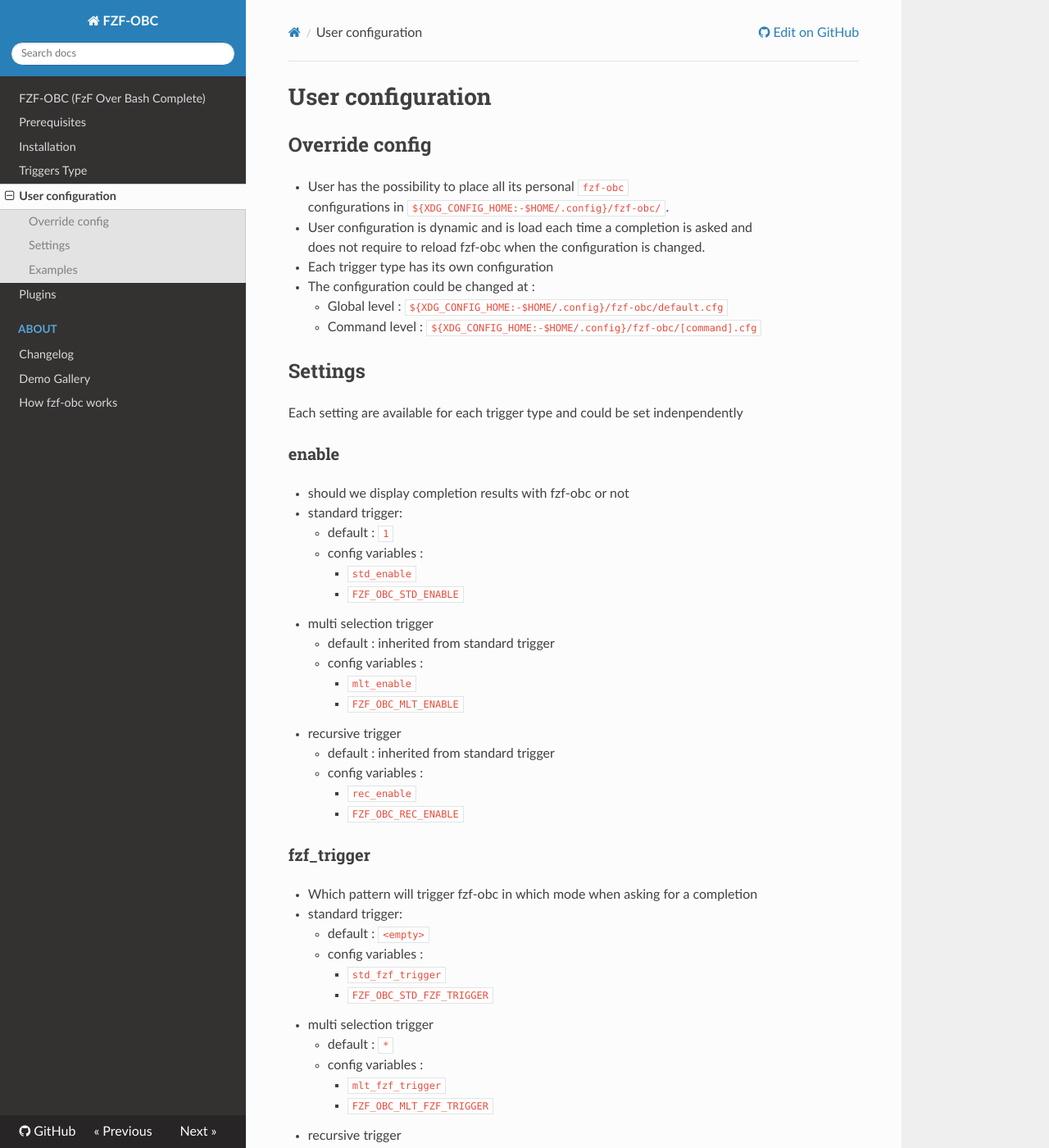
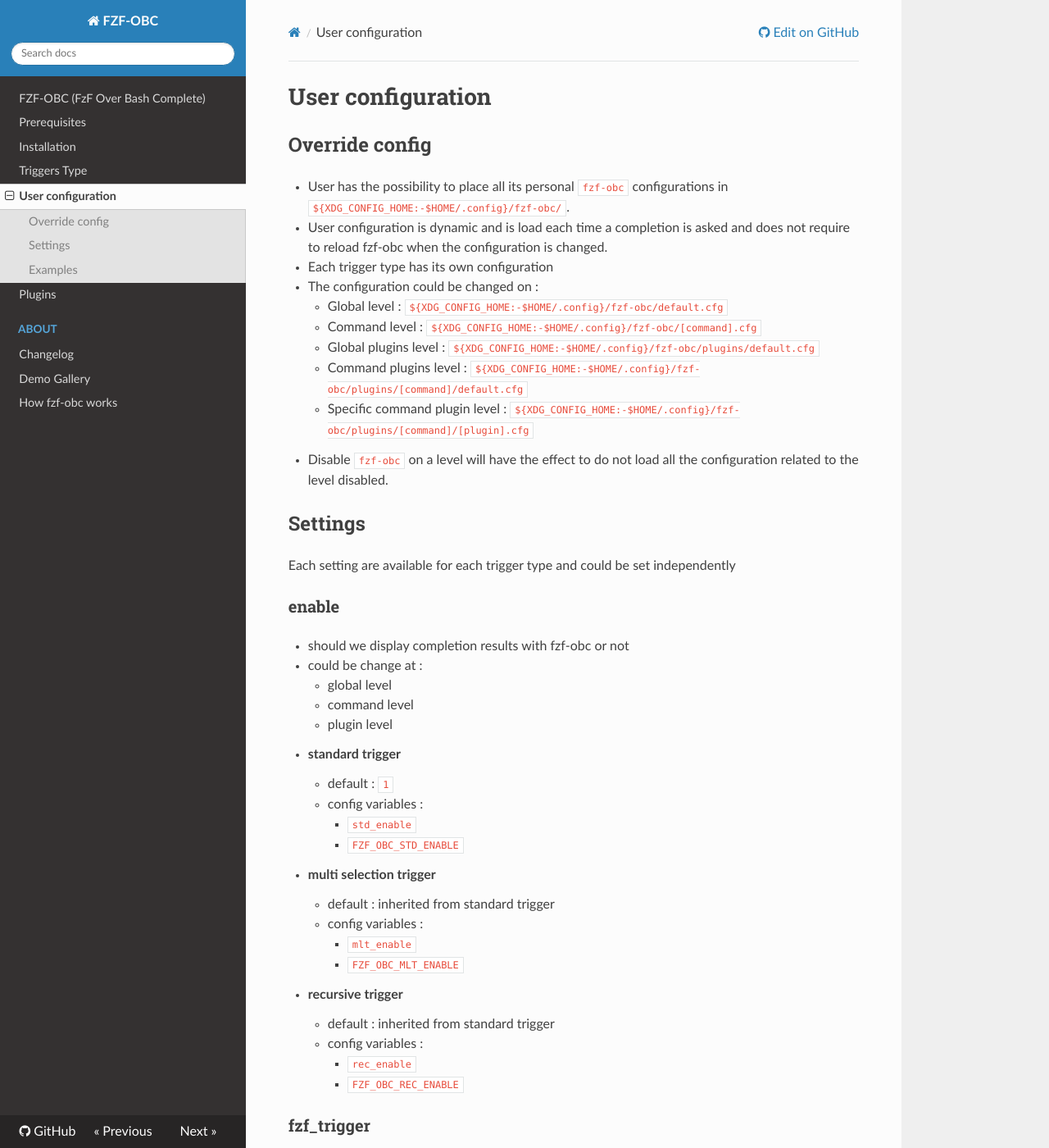
Before and after one commit to rockandska/fzf-obc, an MkDocs documentation site: the page built from docs/user_config.md, in a window 1280 px wide and 1400 px high. Shown: the whole window at 82% size. Built offline with MkDocs 1.6.1, drawn with Linux system fonts in a browser that asks for light colours; nearby versions of some CDN libraries; some of the changed text lies outside the part shown.

Commit message:
[docs] update

````diff
--- a/docs/user_config.md
+++ b/docs/user_config.md
@@ -2,33 +2,39 @@
 
 ## Override config
 
-- User has the possibility to place all its personal `fzf-obc`
-configurations in `${XDG_CONFIG_HOME:-$HOME/.config}/fzf-obc/`.
-- User configuration is dynamic and is load each time a completion is asked and
-does not require to reload fzf-obc when the configuration is changed.
+- User has the possibility to place all its personal `fzf-obc`  configurations in  `${XDG_CONFIG_HOME:-$HOME/.config}/fzf-obc/`.
+- User configuration is dynamic and is load each time a completion is asked and does not require to reload fzf-obc when the configuration is changed.
 - Each trigger type has its own configuration
-- The configuration could be changed at :
+- The configuration could be changed on :
     - Global level : `${XDG_CONFIG_HOME:-$HOME/.config}/fzf-obc/default.cfg`
     - Command level : `${XDG_CONFIG_HOME:-$HOME/.config}/fzf-obc/[command].cfg`
+    - Global plugins level : `${XDG_CONFIG_HOME:-$HOME/.config}/fzf-obc/plugins/default.cfg`
+    - Command plugins level : `${XDG_CONFIG_HOME:-$HOME/.config}/fzf-obc/plugins/[command]/default.cfg`
+    - Specific command plugin level : `${XDG_CONFIG_HOME:-$HOME/.config}/fzf-obc/plugins/[command]/[plugin].cfg`
+- Disable `fzf-obc` on a level will have the effect to do not load all the configuration related to the level disabled.
 
 ## Settings
 
-Each setting are available for each trigger type and could be set indenpendently
+Each setting are available for each trigger type and could be set independently
 
 ### enable
 
 - should we display completion results with fzf-obc or not
-- standard trigger:
+- could be change at :
+    - global level
+    - command level
+    - plugin level
+- **standard trigger**
     - default : `1`
     - config variables :
         - `std_enable`
         - `FZF_OBC_STD_ENABLE`
-- multi selection trigger
+- **multi selection trigger**
     - default : inherited from standard trigger
     - config variables :
         - `mlt_enable`
         - `FZF_OBC_MLT_ENABLE`
-- recursive trigger
+- **recursive trigger**
     - default : inherited from standard trigger
     - config variables :
         - `rec_enable`
@@ -37,17 +43,20 @@
 ### fzf_trigger
 
 - Which pattern will trigger fzf-obc in which mode when asking for a completion
-- standard trigger:
+- could be change at :
+    - global level
+    - command level
+- **standard trigger**
     - default : `<empty>`
     - config variables :
         - `std_fzf_trigger`
         - `FZF_OBC_STD_FZF_TRIGGER`
-- multi selection trigger
+- **multi selection trigger**
     - default : `*`
     - config variables :
         - `mlt_fzf_trigger`
         - `FZF_OBC_MLT_FZF_TRIGGER`
-- recursive trigger
+- **recursive trigger**
     - default : `**`
     - config variables :
         - `rec_fzf_trigger`
@@ -56,17 +65,21 @@
 ### fzf_multi
 
 - should we enable multiple selection when displaying results with fzf
-- standard trigger:
+- could be change at :
+    - global level
+    - command level
+    - plugin level
+- **standard trigger**
     - default : `0`
     - config variables :
         - `std_fzf_multi`
         - `FZF_OBC_STD_FZF_MULTI`
-- multi selection trigger
+- **multi selection trigger**
     - default : `1`
     - config variables :
         - `mlt_fzf_multi`
         - `FZF_OBC_MLT_FZF_MULTI`
-- recursive trigger
+- **recursive trigger**
     - default : `1`
     - config variables :
         - `rec_fzf_multi`
@@ -75,86 +88,102 @@
 ### fzf_opts
 
 - defaults options for fzf
-- standard trigger:
+- could be change at :
+    - global level
+    - command level
+    - plugin level
+- **standard trigger**
     - default : `--select-1 --exit-0 --no-sort`
     - config variables :
         - `std_fzf_opts`
         - `FZF_OBC_STD_FZF_OPTS`
-        - `FZF_OBC_OPTS`
-- multi selection trigger
+        - `FZF_OBC_OPTS` (***deprecated***)
+- **multi selection trigger**
     - default : inherited from standard trigger
     - config variables :
         - `mlt_fzf_opts`
         - `FZF_OBC_MLT_FZF_OPTS`
-        - `FZF_OBC_OPTS`
-- recursive trigger
+        - `FZF_OBC_OPTS` (***deprecated***)
+- **recursive trigger**
     - default : inherited from standard trigger
     - config variables :
         - `rec_fzf_opts`
         - `FZF_OBC_REC_FZF_OPTS`
-        - `FZF_OBC_GLOBS_OPTS`
+        - `FZF_OBC_GLOBS_OPTS` (***deprecated***)
 
 ### fzf_binds
 
 - Bindings used with fzf when displaying results
-- standard trigger:
+- could be change at :
+    - global level
+    - command level
+    - plugin level
+- **standard trigger**
     - default : `--bind tab:accept' 'FZF_OBC_BINDINGS`
     - config variables :
         - `std_fzf_binds`
         - `FZF_OBC_STD_FZF_BINDS`
-        - `FZF_OBC_BINDINGS`
-- multi selection trigger
+        - `FZF_OBC_BINDINGS` (***deprecated***)
+- **multi selection trigger**
     - default : `--bind tab:toggle+down;shift-tab:toggle+up`
     - config variables :
         - `mlt_fzf_binds`
         - `FZF_OBC_MLT_FZF_BINDS`
-        - `FZF_OBC_GLOBS_BINDINGS`
-- recursive trigger
+        - `FZF_OBC_GLOBS_BINDINGS` (***deprecated***)
+- **recursive trigger**
     - default :
         - inherited from multi selection trigger if multi selection is ON for
             recursive mode
-        - inherited from standard trigger if multi selection is OFF for recusrive
+        - inherited from standard trigger if multi selection is OFF for recursive
             mode
     - config variables :
         - `rec_fzf_binds`
-        - `FZF_OBC_REC_FZF_BINDS`
+        - `FZF_OBC_REC_FZF_BINDS` (***deprecated***)
 
 ### fzf_size
 
 - Size of the fzf window when displaying results
-- standard trigger:
+- could be change at :
+    - global level
+    - command level
+    - plugin level
+- **standard trigger:**
     - default : `40%`
     - config variables :
         - `std_fzf_size`
         - `FZF_OBC_STD_FZF_SIZE`
-        - `FZF_OBC_HEIGHT`
-- multi selection trigger
+        - `FZF_OBC_HEIGHT` (***deprecated***)
+- **multi selection trigger**
     - default : inherited from standard trigger
     - config variables :
         - `mlt_fzf_size`
         - `FZF_OBC_MLT_FZF_SIZE`
-        - `FZF_OBC_HEIGHT`
-- recursive trigger
+        - `FZF_OBC_HEIGHT` (***deprecated***)
+- **recursive trigger**
     - default : inherited from standard trigger
     - config variables :
         - `rec_fzf_size`
         - `FZF_OBC_REC_FZF_SIZE`
-        - `FZF_OBC_HEIGHT`
+        - `FZF_OBC_HEIGHT` (***deprecated***)
 
 ### fzf_position
 
 - Position of the fzf window when displaying results (only with tmux)
-- standard trigger:
-    - default : `r`
+- could be change at :
+    - global level
+    - command level
+    - plugin level
+- **standard trigger**
+    - default : `d`
     - config variables :
         - `std_fzf_position`
         - `FZF_OBC_STD_FZF_POSITION`
-- multi selection trigger
+- **multi selection trigger**
     - default : inherited from standard trigger
     - config variables :
         - `mlt_fzf_position`
         - `FZF_OBC_MLT_FZF_POSITION`
-- recursive trigger
+- **recursive trigger**
     - default : inherited from standard trigger
     - config variables :
         - `rec_fzf_position`
@@ -163,17 +192,21 @@
 ### fzf_tmux
 
 - Should we display the fzf window in a tmux pane or not (only with tmux)
-- standard trigger:
+- could be change at :
+    - global level
+    - command level
+    - plugin level
+- **standard trigger**
     - default : `1`
     - config variables :
         - `std_fzf_tmux`
         - `FZF_OBC_STD_FZF_TMUX`
-- multi selection trigger
+- **multi selection trigger**
     - default : inherited from standard trigger
     - config variables :
         - `mlt_fzf_tmux`
         - `FZF_OBC_MLT_FZF_TMUX`
-- recursive trigger
+- **recursive trigger**
     - default : inherited from standard trigger
     - config variables :
         - `rec_fzf_tmux`
@@ -182,17 +215,21 @@
 ### fzf_colors
 
 - Color scheme options for fzf
-- standard trigger:
+- could be change at :
+    - global level
+    - command level
+    - plugin level
+- **standard trigger**
     - default : `border:15`
     - config variables :
         - `std_fzf_colors`
         - `FZF_OBC_STD_FZF_COLORS`
-- multi selection trigger
+- **multi selection trigger**
     - default : inherited from standard trigger
     - config variables :
         - `mlt_fzf_colors`
         - `FZF_OBC_MLT_FZF_COLORS`
-- recursive trigger
+- **recursive trigger**
     - default : inherited from standard trigger
     - config variables :
         - `rec_fzf_colors`
@@ -201,17 +238,21 @@
 ### sort_opts
 
 - Which options to use with gnu sort when displaying the results
-- standard trigger:
+- could be change at :
+    - global level
+    - command level
+    - plugin level
+- **standard trigger**
     - default :  `-Vdf`
     - config variables :
         - `std_sort_opts`
         - `FZF_OBC_STD_SORT_OPTS`
-- multi selection trigger
+- **multi selection trigger**
     - default : inherited from standard trigger
     - config variables :
         - `mlt_sort_opts`
         - `FZF_OBC_MLT_SORT_OPTS`
-- recursive trigger
+- **recursive trigger**
     - default : inherited from standard trigger
     - config variables :
         - `rec_sort_opts`
@@ -219,63 +260,72 @@
 
 ### filedir_short
 
-- Should we display the path as the original complete or the full path
-- standard trigger:
+- Should we display short paths as the original complete or full path
+- could be change at :
+    - global level
+    - command level
+- **standard trigger**
     - default : `1`
     - config variables :
         - `std_filedir_short`
         - `FZF_OBC_STD_FILEDIR_SHORT`
-        - `FZF_OBC_SHORT_FILEDIR`
-- multi selection trigger
+        - `FZF_OBC_SHORT_FILEDIR` (***deprecated***)
+- **multi selection trigger**
     - default : inherited from standard trigger
     - config variables :
         - `mlt_filedir_short`
         - `FZF_OBC_MLT_FILEDIR_SHORT`
-        - `FZF_OBC_SHORT_FILEDIR`
-- recursive trigger
+        - `FZF_OBC_SHORT_FILEDIR` (***deprecated***)
+- **recursive trigger**
     - default : inherited from standard trigger
     - config variables :
         - `rec_filedir_short`
         - `FZF_OBC_REC_FILEDIR_SHORT`
-        - `FZF_OBC_SHORT_FILEDIR`
+        - `FZF_OBC_SHORT_FILEDIR` (***deprecated***)
 
 ### filedir_colors
 
-- Should we colorized files/paths when displaying the results
-- standard trigger:
+- Should we colorized files/paths when displaying the results (require `$LS_COLORS` to be set)
+- could be change at :
+    - global level
+    - command level
+- **standard trigger**
     - default : `1`
     - config variables :
         - `std_filedir_colors`
         - `FZF_OBC_STD_FILEDIR_COLORS`
-        - `FZF_OBC_COLORS`
-- multi selection trigger
+        - `FZF_OBC_COLORS` (***deprecated***)
+- **multi selection trigger**
     - default : inherited from standard trigger
     - config variables :
         - `mlt_filedir_colors`
         - `FZF_OBC_MLT_FILEDIR_COLORS`
-        - `FZF_OBC_COLORS`
-- recursive trigger
+        - `FZF_OBC_COLORS` (***deprecated***)
+- **recursive trigger**
     - default : inherited from standard trigger
     - config variables :
         - `rec_filedir_colors`
         - `FZF_OBC_REC_FILEDIR_COLORS`
-        - `FZF_OBC_GLOBS_COLORS`
+        - `FZF_OBC_GLOBS_COLORS` (***deprecated***)
 
 ### filedir_hidden_first
 
 - Should we put hidden files/directories first in results, at the end, or untouched
 - Could be `0`,`1`,`<empty>`
-- standard trigger:
+- could be change at :
+    - global level
+    - command level
+- **standard trigger**
     - default : `0`
     - config variables :
         - `std_filedir_hidden_first`
         - `FZF_OBC_STD_FILEDIR_HIDDEN_FIRST`
-- multi selection trigger
+- **multi selection trigger**
     - default : inherited from standard trigger
     - config variables :
         - `mlt_filedir_hidden_first`
         - `FZF_OBC_MLT_FILEDIR_HIDDEN_FIRST`
-- recursive trigger
+- **recursive trigger**
     - default : inherited from standard trigger
     - config variables :
         - `rec_filedir_hidden_first`
@@ -284,55 +334,84 @@
 ### filedir_maxdepth
 
 - Maximum depth for files/paths lookup
-- standard trigger:
+- could be change at :
+    - global level
+    - command level
+- **standard trigger**
     - default : `1`
     - config variables :
         - `std_filedir_maxdepth`
         - `FZF_OBC_STD_FILEDIR_MAXDEPTH`
-- multi selection trigger
+- **multi selection trigger**
     - default : inherited from standard trigger
     - config variables :
         - `mlt_filedir_maxdepth`
         - `FZF_OBC_MLT_FILEDIR_MAXDEPTH`
-- recursive trigger
+- **recursive trigger**
     - default : `999999`
     - config variables :
         - `rec_filedir_maxdepth`
         - `FZF_OBC_REC_FILEDIR_MAXDEPTH`
-        - `FZF_OBC_GLOBS_MAXDEPTH`
+        - `FZF_OBC_GLOBS_MAXDEPTH` (***deprecated***)
 
 ### filedir_exclude_path
 
 - Paths to exclude with files/paths lookup
-- standard trigger:
+- could be change at :
+    - global level
+    - command level
+- **standard trigger**
     - default : `<empty>`
     - config variables :
         - `std_filedir_exclude_path`
         - `FZF_OBC_STD_FILEDIR_EXCLUDE_PATH`
-- multi selection trigger
+- **multi selection trigger**
     - default : inherited from standard trigger
     - config variables :
         - `mlt_filedir_exclude_path`
         - `FZF_OBC_MLT_FILEDIR_EXCLUDE_PATH`
-- recursive trigger
+- **recursive trigger**
     - default : `.git:.svn`
     - config variables :
         - `rec_filedir_exclude_path`
         - `FZF_OBC_REC_FILEDIR_EXCLUDE_PATH`
-        - `FZF_OBC_EXCLUDE_PATH`
+        - `FZF_OBC_EXCLUDE_PATH` (***deprecated***)
 
 ## Examples
 
-### Disable fzf-obc over git command and use "original" completion
+### Disable fzf-obc globally and enable it only on git
+
+```shell
+$ cat > ${HOME}/.config/fzf-obc/default.cfg
+# Disable fzf-obc on std trigger
+std_enable=0
+# Since mlt_enable / rec_enable take by default the value of std_enable
+# No need to add the bellow options
+mlt_enable=0
+rec_enable=0
+# Since we disable fzf-obc, the bellow options will not be applied globally
+# and should be applied on another level
+std_fzf_position=d
+std_fzf_size=10%
+
+$ cat > ${HOME}/.config/fzf-obc/git.cfg
+std_enable=1
+# The bellow options will be applied to git command since we activated fzf-obc on it
+std_fzf_position=d
+std_fzf_size=10%
+```
+
+### Disable fzf-obc only on git command
 
 ```shell
 $ cat > ${HOME}/.config/fzf-obc/git.cfg
 # Disable fzf-obc on std trigger
 std_enable=0
 # Since mlt_enable / rec_enable take by default the value of std_enable
-# No need to add
-# mlt_enable=0
-# rec_enable=0
+# No need to add the bellow options
+mlt_enable=0
+rec_enable=0
+
 ```
 
 ### Use space with standard trigger for all commands to validate selection in fzf instead of <TAB\>
````
Also changed, not shown: docs/plugins.md (+44 -50 lines), docs/prerequisites.md (+2 -0 lines), docs/tests_gallery.md (+3 -0 lines), docs/triggers_type.md (+2 -2 lines), 1 other file.
